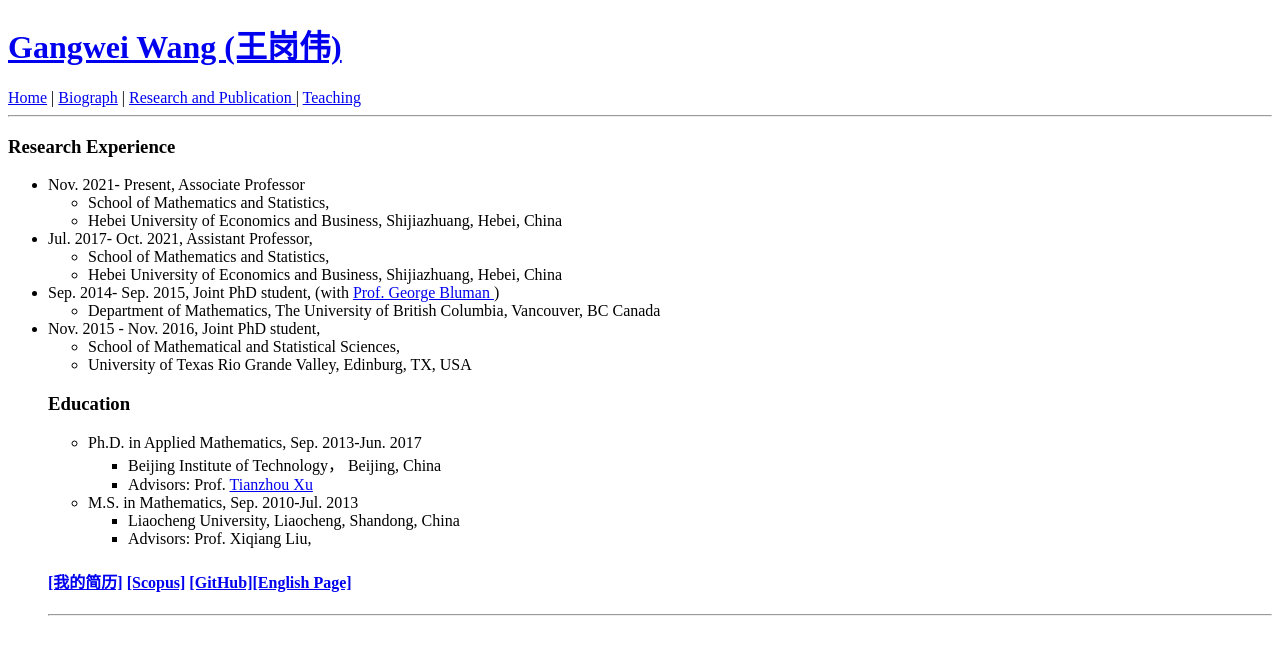
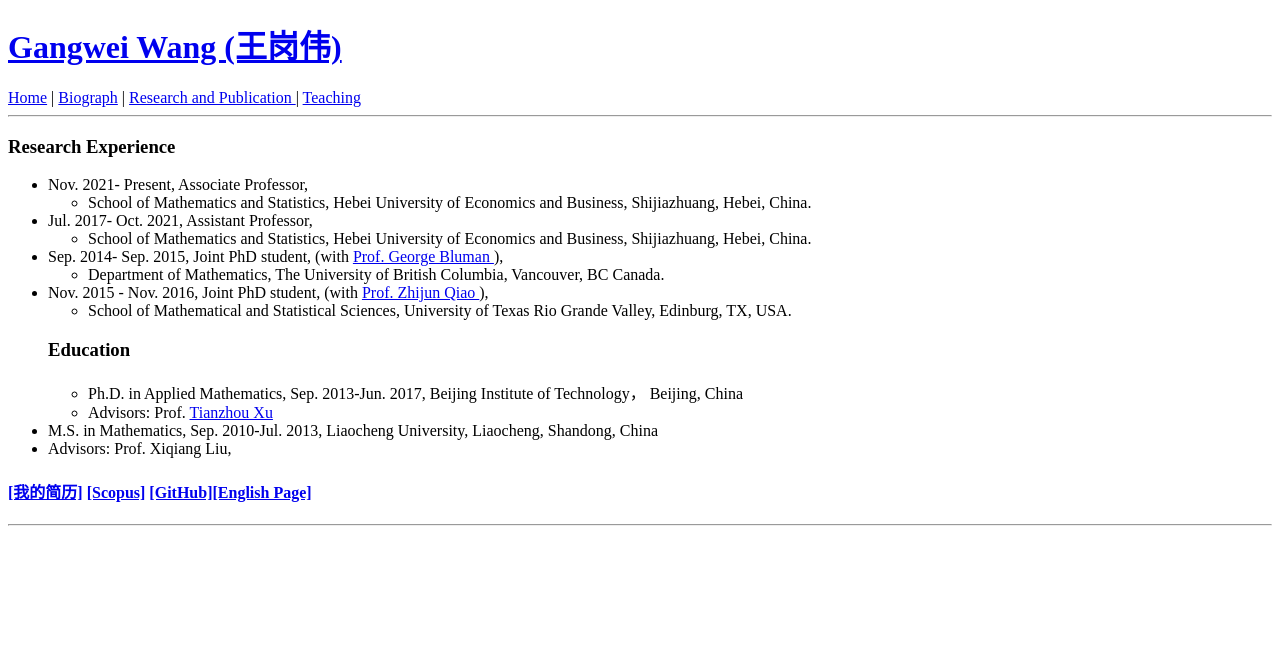
Before and after one commit to wanggangwei82/wanggangwei82.github.io, a Jekyll site: the page built from biography/index.html, in a window 1280 px wide. Shown: the top 655 px of the page. Built offline with Jekyll 4.4.1, drawn with Linux system fonts in a browser that asks for light colours.

Commit message:
Update index.html

```diff
--- a/biography/index.html
+++ b/biography/index.html
@@ -12,14 +12,10 @@ layout: default
 
 <!-- wp:list {"fontSize":"small"} -->
 <ul class="has-small-font-size"><!-- wp:list-item -->
-<li>Nov. 2021- Present, Associate Professor<!-- wp:list -->
+<li>Nov. 2021- Present, Associate Professor,<!-- wp:list -->
 <ul><!-- wp:list-item -->
 <li>School of Mathematics and Statistics,
- </li>
-<!-- /wp:list-item -->
-
-<!-- wp:list-item -->
-<li>Hebei University of Economics and Business, Shijiazhuang, Hebei, China</li>
+Hebei University of Economics and Business, Shijiazhuang, Hebei, China.</li>
 <!-- /wp:list-item --></ul>
 <!-- /wp:list --></li>
 <!-- /wp:list-item -->
@@ -28,11 +24,7 @@ layout: default
 <li>Jul. 2017- Oct. 2021, Assistant Professor, <!-- wp:list -->
 <ul><!-- wp:list-item -->
 <li>School of Mathematics and Statistics,
- </li>
-<!-- /wp:list-item -->
-
-<!-- wp:list-item -->
-<li>Hebei University of Economics and Business, Shijiazhuang, Hebei, China</li>
+Hebei University of Economics and Business, Shijiazhuang, Hebei, China.</li>
 <!-- /wp:list-item --></ul>
 <!-- /wp:list --></li>
 <!-- /wp:list-item -->
@@ -40,20 +32,20 @@ layout: default
 
 <!-- wp:list-item -->
 <li>Sep. 2014- Sep. 2015,
-Joint PhD student, (with  <a href="https://personal.math.ubc.ca/~bluman/"> Prof. George Bluman </a>)<!-- wp:list -->
+Joint PhD student, (with  <a href="https://personal.math.ubc.ca/~bluman/"> Prof. George Bluman </a>),<!-- wp:list -->
 <ul><!-- wp:list-item -->
 <li>Department of Mathematics,
-The University of British Columbia, Vancouver, BC Canada</li>
+The University of British Columbia, Vancouver, BC Canada.</li>
 <!-- /wp:list-item --></ul>
 <!-- /wp:list --></li>
 <!-- /wp:list-item -->
 
 <!-- wp:list-item -->
-<li>Nov. 2015 - Nov. 2016, Joint PhD student,<!-- wp:list -->
+<li>Nov. 2015 - Nov. 2016, Joint PhD student,
+  (with  <a href="https://faculty.utrgv.edu/zhijun.qiao/"> Prof. Zhijun Qiao </a>),
+  <!-- wp:list -->
 <ul><!-- wp:list-item -->
-<li>School of Mathematical and Statistical Sciences,</li>
-<!-- /wp:list-item -->
-<li>University of Texas  Rio Grande Valley, Edinburg, TX, USA</li>
+<li>School of Mathematical and Statistical Sciences, University of Texas  Rio Grande Valley, Edinburg, TX, USA.</li>
 <!-- /wp:list-item --></ul>
 <!-- /wp:list --></li>
 <!-- /wp:list-item -->
@@ -68,24 +60,21 @@ The University of British Columbia, Vancouver, BC Canada</li>
 
 <!-- wp:list {"fontSize":"small"} -->
 <ul class="has-small-font-size"><!-- wp:list-item -->
-<li>Ph.D. in Applied Mathematics, Sep. 2013-Jun. 2017<!-- wp:list -->
-<ul><!-- wp:list-item -->
-<li>Beijing Institute of Technology， Beijing, China</li>
+<li>Ph.D. in Applied Mathematics, Sep. 2013-Jun. 2017, Beijing Institute of Technology， Beijing, China</li>
 <!-- /wp:list-item -->
 
 <!-- wp:list-item -->
-<li>Advisors: Prof. <a href="https://math.bit.edu.cn/szdw/txzg/d4ce51106ffc4e429acbfc363fa6c263.htm" target="_blank" rel="noreferrer noopener">Tianzhou Xu</a>
+<li>Advisors: Prof.
+  <a href="https://math.bit.edu.cn/szdw/txzg/d4ce51106ffc4e429acbfc363fa6c263.htm" target="_blank" rel="noreferrer noopener">
+    Tianzhou Xu</a>
  </li>
 <!-- /wp:list-item --></ul>
 <!-- /wp:list --></li>
 <!-- /wp:list-item -->
 
 <!-- wp:list-item -->
-<li>M.S. in Mathematics, Sep. 2010-Jul. 2013<!-- wp:list -->
-<ul><!-- wp:list-item -->
-<li>Liaocheng University, Liaocheng, Shandong, China</li>
+<li>M.S. in Mathematics, Sep. 2010-Jul. 2013, Liaocheng University, Liaocheng, Shandong, China</li>
   <!-- /wp:list-item -->
-
 <!-- wp:list-item -->
 <li>Advisors: Prof. Xiqiang Liu,</a>
  </li>
```
